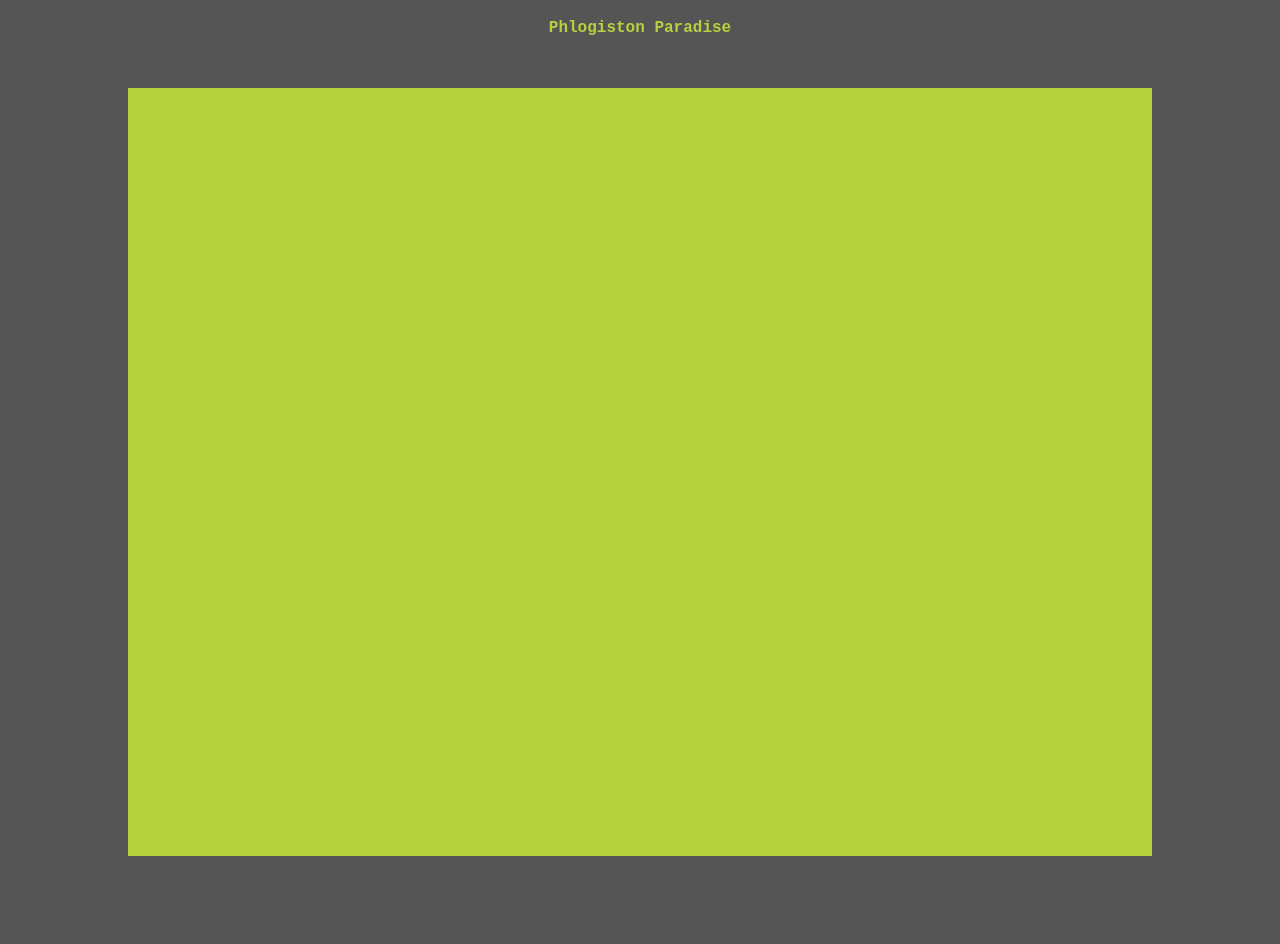
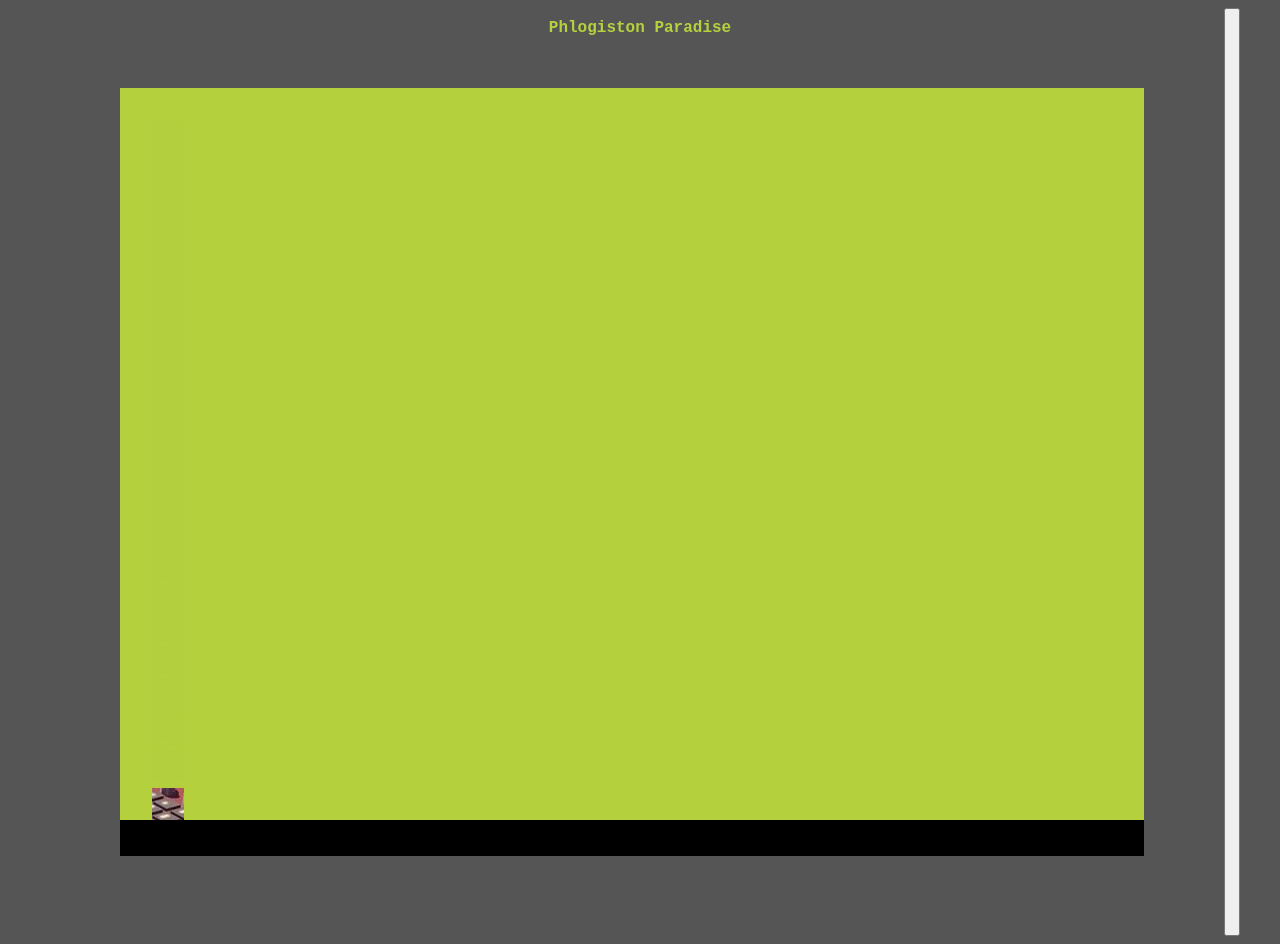
Before and after one commit to MatthewKLewis/canvas-game, a plain HTML site: page index.html in a window 1280 px wide. Drawn offline with Linux system fonts and the light colour scheme.

Commit message:
basic moving and jumping, working on several platform collision now

```diff
--- a/index.html
+++ b/index.html
@@ -9,6 +9,7 @@
 <body>
     <h1>Phlogiston Paradise</h1>
     <canvas id="canvas" width="1024" height="768"></canvas>
+    <button onclick="gameLoop()"></button>
     <script src="main.js"></script>
 </body>
 </html>
--- a/main.js
+++ b/main.js
@@ -1,67 +1,130 @@
 // DOM QUERIES
+let body = document.querySelector('body');
 let canvas = document.querySelector('#canvas');
 let context = canvas.getContext('2d');
 
 //STANDARD UNITS: the canvas is 24 'units' tall and 32 'units' wide.
 const unit = 32; //pixels
+
+//AUDIO ASSETS
 const theme = new Audio('audios/theme.mp3');
 
-//SAMPLE ASSETS
-let sampleImage = new Image();
-sampleImage.src = "sample path";
+//IMAGE ASSETS
+let playerImage = new Image();
+playerImage.src = "images/player.jpg";
+
+let backgroundImage = new Image();
+backgroundImage.src = "images/background.jpg";
+
+//FUNCTIONS
+function controller(e) {
+    switch(e.code) {
+    case 'KeyW':  player.jump(); break;
+    case 'Space': player.jump(); break;
+    case 'KeyA':  player.move('left'); break;
+    case 'KeyD':  player.move('right'); break;
+    }
+}
 
 //CLASSES
-class Entity {
-    constructor(name, image, x, y){
-        this.name = name.toLowerCase();
-        this.image = image;
-        this.x = x;
-        this.y = y;
+class World {
+    constructor(name, width, height) {
+        this.name = name;
+        this.gravity = 1;
+        this.friction = .1;
+        this.entities = [];
+        this.width = 1024;
+        this.height = 768;
     }
 
-    toString() {
-        return this.name;
-    }
-
-    setImage(img) {
-        this.image = img;
+    update() {
+        //apply vector forces to all entities
+        for (let i = 0; i < this.entities.length; i++) {
+            this.applyVectorForces(this.entities[i]);
         }
 
     }
 
-class Player extends Entity {
-    constructor(name, image, x, y, hp, role) {
-        super(name, image, x, y)
-        this.hp = hp
-        this.role = role
+    addEntity(entity) {
+        this.entities.push(entity);
     }
 
-    move(e) {
-        switch(e.code) {
-            case 'KeyW': console.log("Moving Up"); break;
-            case 'KeyA': console.log("Moving Left"); break;
-            case 'KeyS': console.log("Moving Down"); break;
-            case 'KeyD': console.log("Moving Right"); break;
-        }
+    applyVectorForces(entity) {
+        //apply gravity and update Y positions
+        entity.velocityY -= this.gravity;
+        entity.y -= entity.velocityY;
+
+        //apply sideways forces to X positions
+        entity.x += entity.velocityX;
+        if (entity.velocityX > 0) entity.velocityX -= this.friction;
+        if (entity.velocityX < 0) entity.velocityX += this.friction;
+
+        //keep within border box
+        if (entity.y > 700) entity.y = 700;
+        if (entity.y < 0) entity.y = 0;
+        if (entity.x > 980) entity.x = 980;
+        if (entity.x < 0) entity.x = 0;
     }
 }
 
-function draw(){
-    //BACKGROUND
-    //context.drawImage(background, 0,0);
+class Player {
+    constructor(name, image, x, y, hp) {
+        this.name = name;
+        this.hp = hp;
+        this.image = image;
 
-    //MONSTERS
+        this.x = x;
+        this.y = y;
 
-    //PLAYER
-    //context.drawImage(player.image, player.x, player.y);
+        this.velocityX = 0;
+        this.velocityY = 0;
+        this.speed = 1;
 
-    //EFFECTS
+        this.jumpForce = 20;
+        this.jumping = false;
+    }
+
+    move(direction) {
+        if (direction == 'left') this.velocityX -= this.speed;
+        if (direction == 'right') this.velocityX += this.speed;
+    }
+
+    jump() {
+        this.velocityY = this.jumpForce;
+        this.jumping = true;
+    }
+}
+
+function gameLoop(){
+    //Model
+    world.update();
+
+    //View
+    //renderer.render();
+    //draw background
+    context.fillStyle = 'rgba(182, 209, 62, .7)';
+    context.fillRect(0, 0, 1024, 732);
+    context.fillStyle = 'black';
+    context.fillRect(0, 732, 1024, 768);
+
+    //draw player
+    context.drawImage(player.image, player.x, player.y);
+
+    //BPM Test
 }
 
 //Start:
-//theme.play();
-let player = new Player('Matt', sampleImage, 32, 32, 10, 'Fighter')
-document.addEventListener('keydown', player.move);
+let world = new World('Earth');
+let player = new Player('Matt', playerImage, 32, 32, 10);
+world.addEntity(player);
+
+document.addEventListener('keydown', controller);
+theme.play();
+
+//let game = new Game();
+//let renderer = new Renderer();
+//let controller = new Controller();
 
 //Update:
-setInterval(draw, 100);
+//gameLoop();
+setInterval(gameLoop, 34); //one frame every 588 milliseconds, 1.7hz, 102 bpm, F Major 588!!!!!
```
Also changed, not shown: images/background.jpg (added), images/player.jpg (added). Lines whose indentation alone changed are shown as unchanged.
